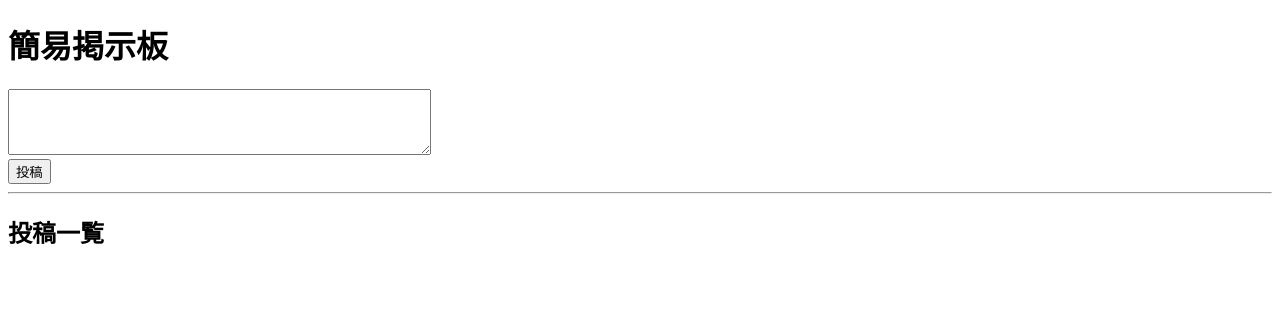
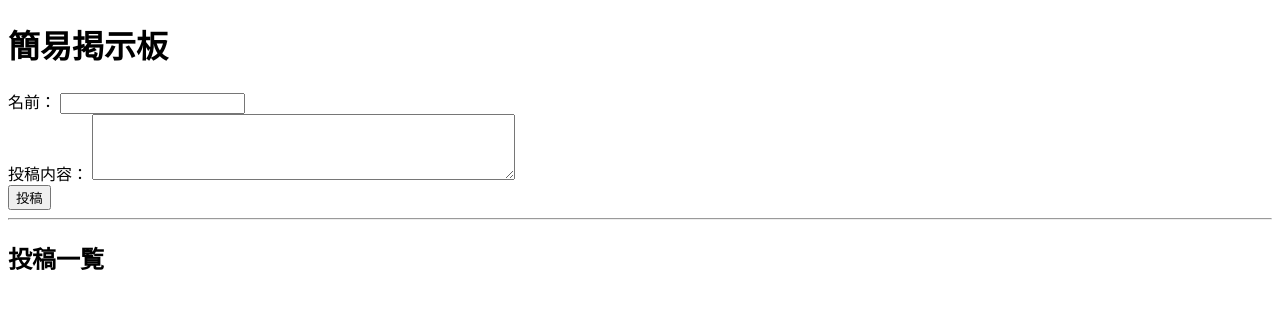
Before and after one commit to yuz168/BBS, a Flask app: page / in a window 1280 px wide. Shown: the top 309 px of the page. Run offline with Flask 3, Linux system fonts and the light colour scheme; data that the repository does not hold is empty.

Commit message:
Update index.html

```diff
--- a/templates/index.html
+++ b/templates/index.html
@@ -6,14 +6,21 @@
 <body>
     <h1>簡易掲示板</h1>
     <form action="/post" method="post">
-        <textarea name="text" rows="4" cols="50" required></textarea><br>
+        <div>
+            <label for="name">名前：</label>
+            <input type="text" id="name" name="name">
+        </div>
+        <div>
+            <label for="text">投稿内容：</label>
+            <textarea name="text" rows="4" cols="50" required></textarea>
+        </div>
         <button type="submit">投稿</button>
     </form>
     <hr>
     <h2>投稿一覧</h2>
     <ul>
         {% for post in posts %}
-        <li>{{ post.created_at }} - {{ post.text }}</li>
+        <li>{{ post.created_at }} - <strong>{{ post.name }}</strong>: {{ post.text }}</li>
         {% endfor %}
     </ul>
 </body>
```
